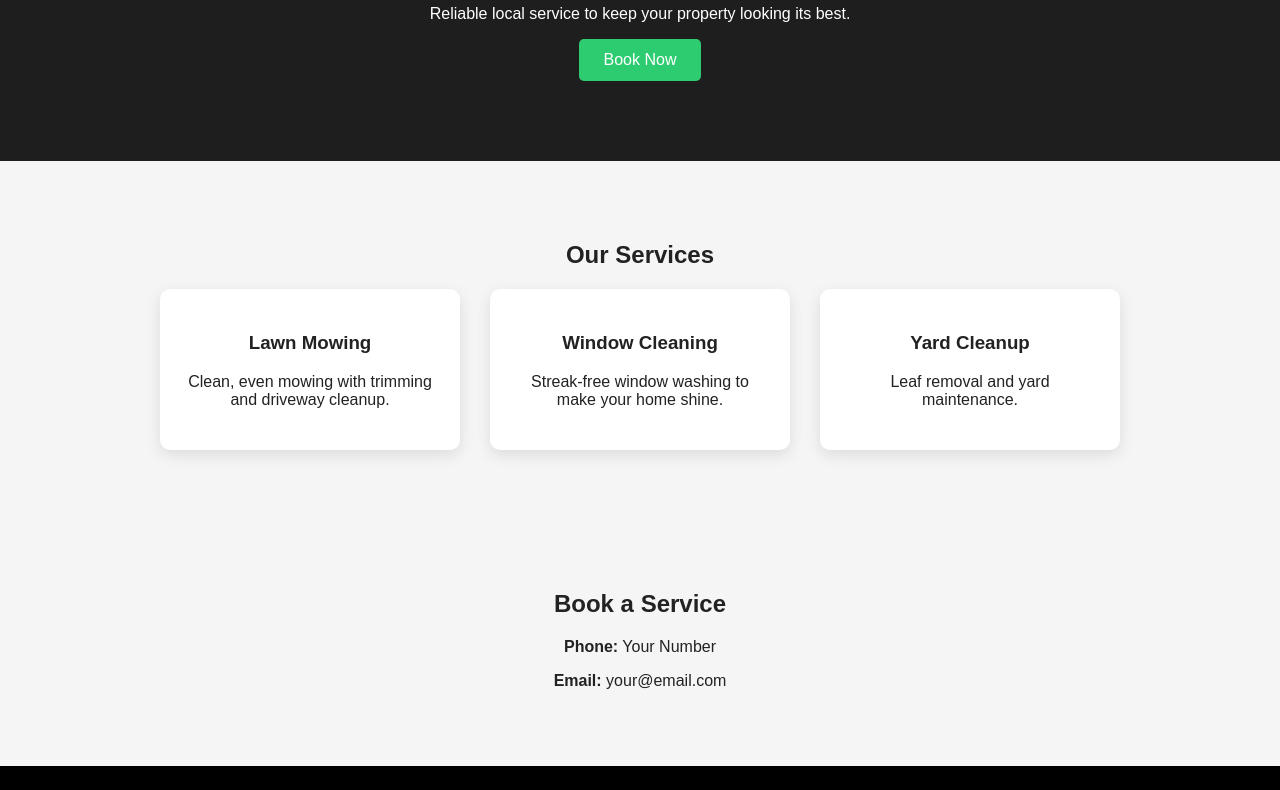
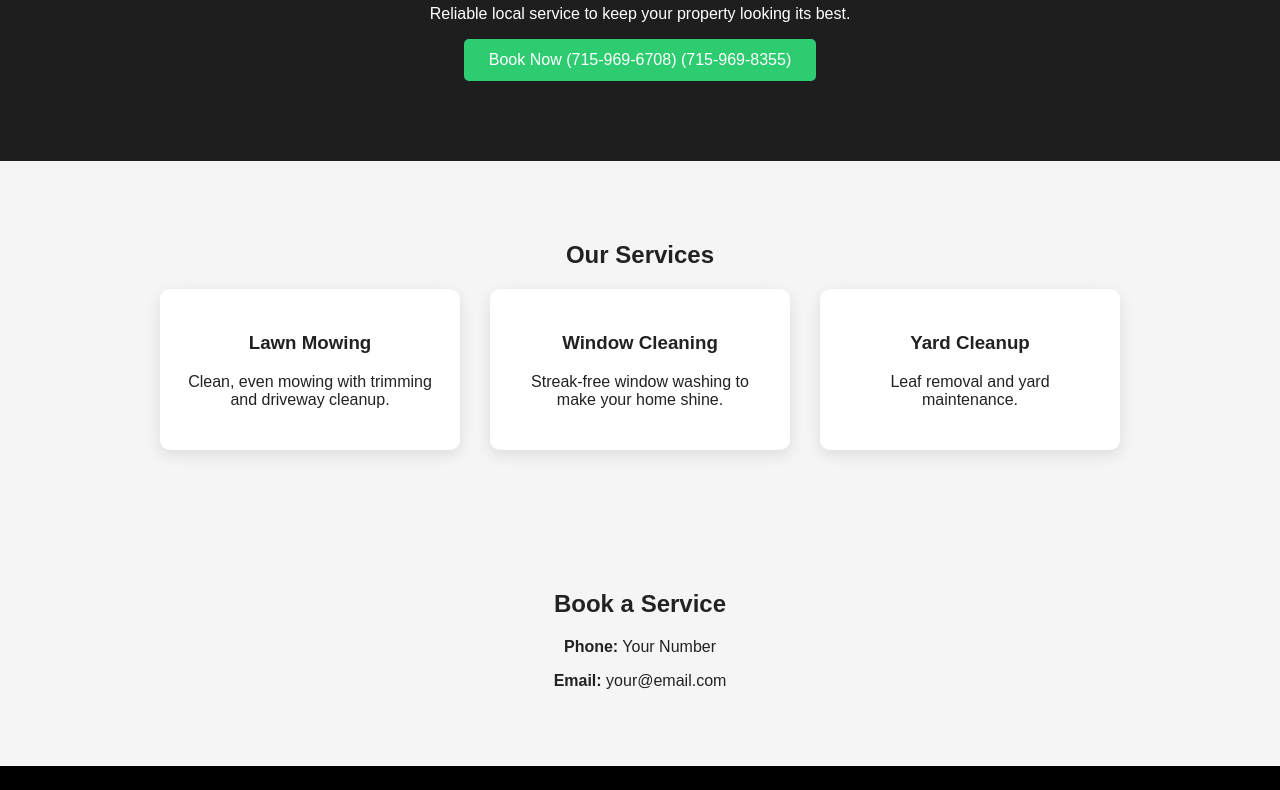
Before and after one commit to vance95/chore-boys-site, a plain HTML site: page index.html in a window 1280 px wide. Shown: the part 291-1081 px from the top of the page. Drawn offline with Linux system fonts and the light colour scheme.

Commit message:
Update index.html

```diff
--- a/index.html
+++ b/index.html
@@ -84,7 +84,7 @@ padding:15px;
 <section class="hero">
 <h2>Lawn Care & Window Cleaning</h2>
 <p>Reliable local service to keep your property looking its best.</p>
-<button onclick="location.href='#contact'">Book Now</button>
+<button onclick="location.href="tel:715-969-6708">Book Now (715-969-6708) (715-969-8355)</button>
 </section>
 
 <section id="services" class="section">
```
